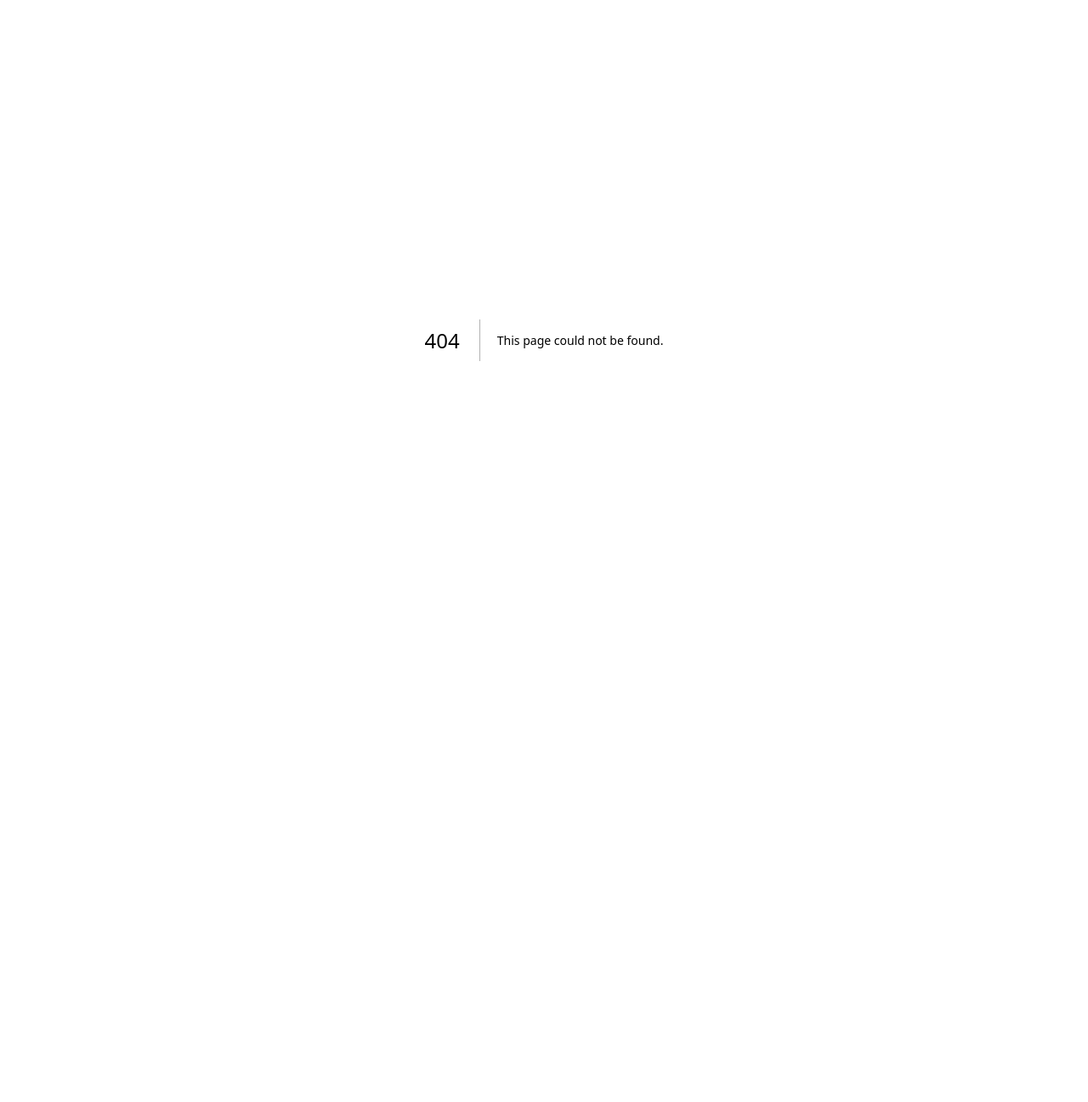
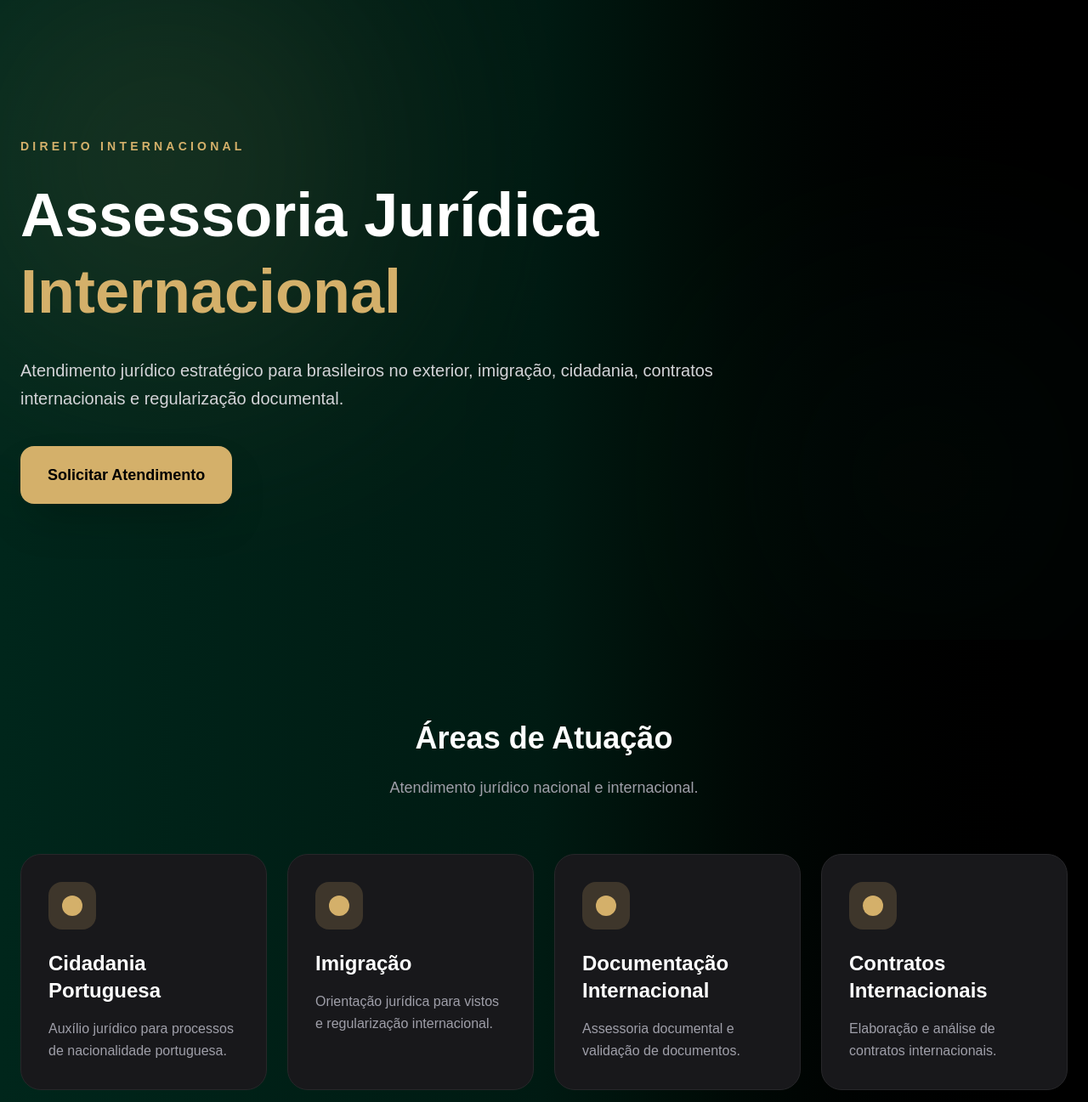
Before and after one commit to sidineiyares/yares-advocacia, a Next.js app: page /direito-internacional in a window 1280 px wide. Before the commit this address had no page. Shown: the top 1297 px of the page at 85% size. Before the commit the page ends 800 px from the top, so only its background shows below. Built offline with nearby package versions, Linux system fonts and the light colour scheme.

Commit message:
Cria página direito internacional

```diff
--- /dev/null
+++ b/app/direito-internacional/page.tsx
@@ -0,0 +1,263 @@
+import type { Metadata } from "next";
+
+export const metadata: Metadata = {
+  title:
+    "Direito Internacional e Imigração | Yares Advocacia",
+
+  description:
+    "Assessoria jurídica em direito internacional, imigração, dupla cidadania, contratos internacionais e regularização documental.",
+
+  keywords: [
+    "direito internacional",
+    "advogado internacional",
+    "imigração",
+    "advogado imigração",
+    "cidadania portuguesa",
+    "regularização documental",
+    "advogado brasileiro exterior",
+    "contratos internacionais",
+    "advogado portugal",
+    "advogado internacional joinville",
+  ],
+};
+
+export default function DireitoInternacionalPage() {
+  return (
+    <main className="min-h-screen bg-gradient-to-r from-[#00261B] via-[#001A12] to-black text-white">
+
+      {/* HERO */}
+      <section className="relative overflow-hidden">
+
+        <div className="absolute inset-0 opacity-20">
+          <div className="absolute w-96 h-96 bg-[#D4B06A] blur-[140px] rounded-full top-0 left-0"></div>
+
+          <div className="absolute w-96 h-96 bg-[#0A3B2A] blur-[140px] rounded-full bottom-0 right-0"></div>
+        </div>
+
+        <div className="relative max-w-7xl mx-auto px-6 py-32 lg:py-40">
+
+          <div className="max-w-4xl">
+
+            <span className="text-[#D4B06A] uppercase tracking-[0.3em] text-sm font-semibold">
+              Direito Internacional
+            </span>
+
+            <h1 className="mt-6 text-5xl lg:text-7xl font-black leading-tight">
+              Assessoria Jurídica
+              <span className="block text-[#D4B06A]">
+                Internacional
+              </span>
+            </h1>
+
+            <p className="mt-8 text-zinc-300 text-xl leading-relaxed">
+              Atendimento jurídico estratégico para brasileiros no exterior,
+              imigração, cidadania, contratos internacionais
+              e regularização documental.
+            </p>
+
+            <a
+              href="https://wa.me/5547996954708"
+              target="_blank"
+              rel="noopener noreferrer"
+              className="inline-block mt-10 rounded-2xl bg-[#D4B06A] hover:brightness-110 transition-all duration-300 px-8 py-5 text-lg font-bold text-black shadow-2xl"
+            >
+              Solicitar Atendimento
+            </a>
+          </div>
+        </div>
+      </section>
+
+      {/* ÁREAS */}
+      <section className="max-w-7xl mx-auto px-6 py-24">
+
+        <div className="text-center mb-16">
+
+          <h2 className="text-4xl font-black">
+            Áreas de Atuação
+          </h2>
+
+          <p className="mt-6 text-zinc-400 text-lg">
+            Atendimento jurídico nacional e internacional.
+          </p>
+        </div>
+
+        <div className="grid md:grid-cols-2 lg:grid-cols-4 gap-6">
+
+          {[
+            {
+              title: "Cidadania Portuguesa",
+              desc: "Auxílio jurídico para processos de nacionalidade portuguesa.",
+            },
+
+            {
+              title: "Imigração",
+              desc: "Orientação jurídica para vistos e regularização internacional.",
+            },
+
+            {
+              title: "Documentação Internacional",
+              desc: "Assessoria documental e validação de documentos.",
+            },
+
+            {
+              title: "Contratos Internacionais",
+              desc: "Elaboração e análise de contratos internacionais.",
+            },
+          ].map((item) => (
+            <div
+              key={item.title}
+              className="rounded-3xl border border-zinc-800 bg-zinc-900 p-8 hover:border-[#D4B06A] hover:-translate-y-2 transition-all duration-500"
+            >
+
+              <div className="w-14 h-14 rounded-2xl bg-[#D4B06A]/20 flex items-center justify-center mb-6">
+                <div className="w-6 h-6 rounded-full bg-[#D4B06A]"></div>
+              </div>
+
+              <h3 className="text-2xl font-semibold mb-4">
+                {item.title}
+              </h3>
+
+              <p className="text-zinc-400 leading-relaxed">
+                {item.desc}
+              </p>
+            </div>
+          ))}
+        </div>
+      </section>
+
+      {/* CONTEÚDO */}
+      <section className="bg-zinc-900/40 border-y border-zinc-800">
+
+        <div className="max-w-6xl mx-auto px-6 py-24 grid lg:grid-cols-2 gap-12">
+
+          <div className="rounded-[32px] border border-[#D4B06A]/10 bg-black/40 p-10">
+
+            <h2 className="text-3xl font-bold mb-6 text-[#D4B06A]">
+              Atendimento para brasileiros no exterior
+            </h2>
+
+            <p className="text-zinc-300 text-lg leading-relaxed">
+              O escritório presta assessoria jurídica para brasileiros
+              residentes fora do Brasil, oferecendo suporte
+              em questões documentais, familiares e patrimoniais.
+            </p>
+
+            <ul className="mt-8 space-y-4 text-zinc-300 text-lg">
+              <li>• Regularização documental;</li>
+              <li>• Procurações internacionais;</li>
+              <li>• Reconhecimento de documentos;</li>
+              <li>• Cidadania portuguesa;</li>
+              <li>• Questões familiares internacionais;</li>
+              <li>• Contratos internacionais.</li>
+            </ul>
+          </div>
+
+          <div className="rounded-[32px] border border-[#D4B06A]/10 bg-black/40 p-10">
+
+            <h2 className="text-3xl font-bold mb-6 text-[#D4B06A]">
+              Assessoria estratégica
+            </h2>
+
+            <p className="text-zinc-300 text-lg leading-relaxed">
+              Atendimento humanizado e estratégico para clientes
+              no Brasil e exterior, com foco em soluções jurídicas seguras.
+            </p>
+
+            <p className="mt-6 text-zinc-400 text-lg leading-relaxed">
+              O objetivo é proporcionar suporte jurídico completo,
+              agilidade documental e segurança nas relações internacionais.
+            </p>
+          </div>
+        </div>
+      </section>
+
+      {/* FAQ */}
+      <section className="max-w-5xl mx-auto px-6 py-24">
+
+        <div className="text-center mb-16">
+
+          <span className="text-[#D4B06A] uppercase tracking-[0.3em] text-sm font-semibold">
+            Perguntas Frequentes
+          </span>
+
+          <h2 className="mt-4 text-4xl font-black">
+            Dúvidas comuns
+          </h2>
+        </div>
+
+        <div className="space-y-6">
+
+          {[
+            {
+              question:
+                "Posso resolver processos no Brasil morando no exterior?",
+              answer:
+                "Sim. Diversos procedimentos podem ser realizados mediante procuração e atendimento online.",
+            },
+
+            {
+              question:
+                "Vocês auxiliam na cidadania portuguesa?",
+              answer:
+                "Sim. O escritório oferece assessoria jurídica documental e estratégica.",
+            },
+
+            {
+              question:
+                "É possível assinar contratos internacionais com segurança?",
+              answer:
+                "Sim. A análise jurídica adequada reduz riscos e garante maior segurança contratual.",
+            },
+
+            {
+              question:
+                "O atendimento pode ser online?",
+              answer:
+                "Sim. O atendimento pode ser realizado de forma totalmente digital.",
+            },
+          ].map((item) => (
+            <div
+              key={item.question}
+              className="rounded-3xl border border-zinc-800 bg-black/40 p-8"
+            >
+
+              <h3 className="text-2xl font-bold text-[#D4B06A]">
+                {item.question}
+              </h3>
+
+              <p className="mt-4 text-zinc-300 text-lg leading-relaxed">
+                {item.answer}
+              </p>
+            </div>
+          ))}
+        </div>
+      </section>
+
+      {/* CTA */}
+      <section className="max-w-6xl mx-auto px-6 pb-24">
+
+        <div className="rounded-[40px] bg-gradient-to-r from-[#B68A3D] via-[#D4B06A] to-[#E5C98A] p-14 text-center shadow-2xl">
+
+          <h2 className="text-4xl lg:text-5xl font-black text-black">
+            Precisa de assessoria internacional?
+          </h2>
+
+          <p className="mt-6 text-lg text-black/80 max-w-3xl mx-auto">
+            Entre em contato agora mesmo e receba
+            atendimento jurídico especializado.
+          </p>
+
+          <a
+            href="https://wa.me/5547996954708"
+            target="_blank"
+            rel="noopener noreferrer"
+            className="inline-block mt-10 rounded-2xl bg-black hover:brightness-110 transition-all duration-300 px-10 py-5 text-lg font-bold text-white"
+          >
+            Falar no WhatsApp
+          </a>
+        </div>
+      </section>
+
+    </main>
+  );
+}
```
